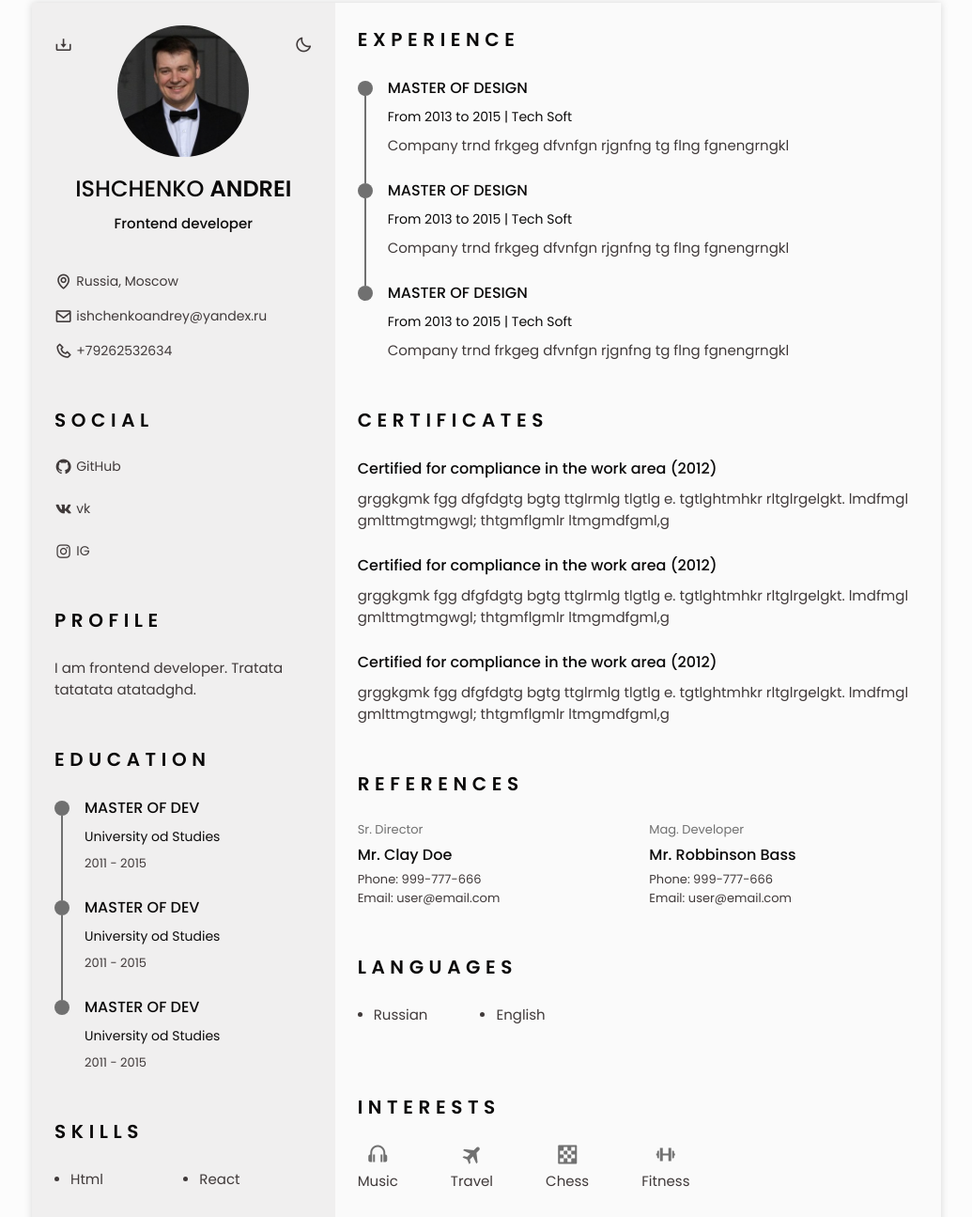
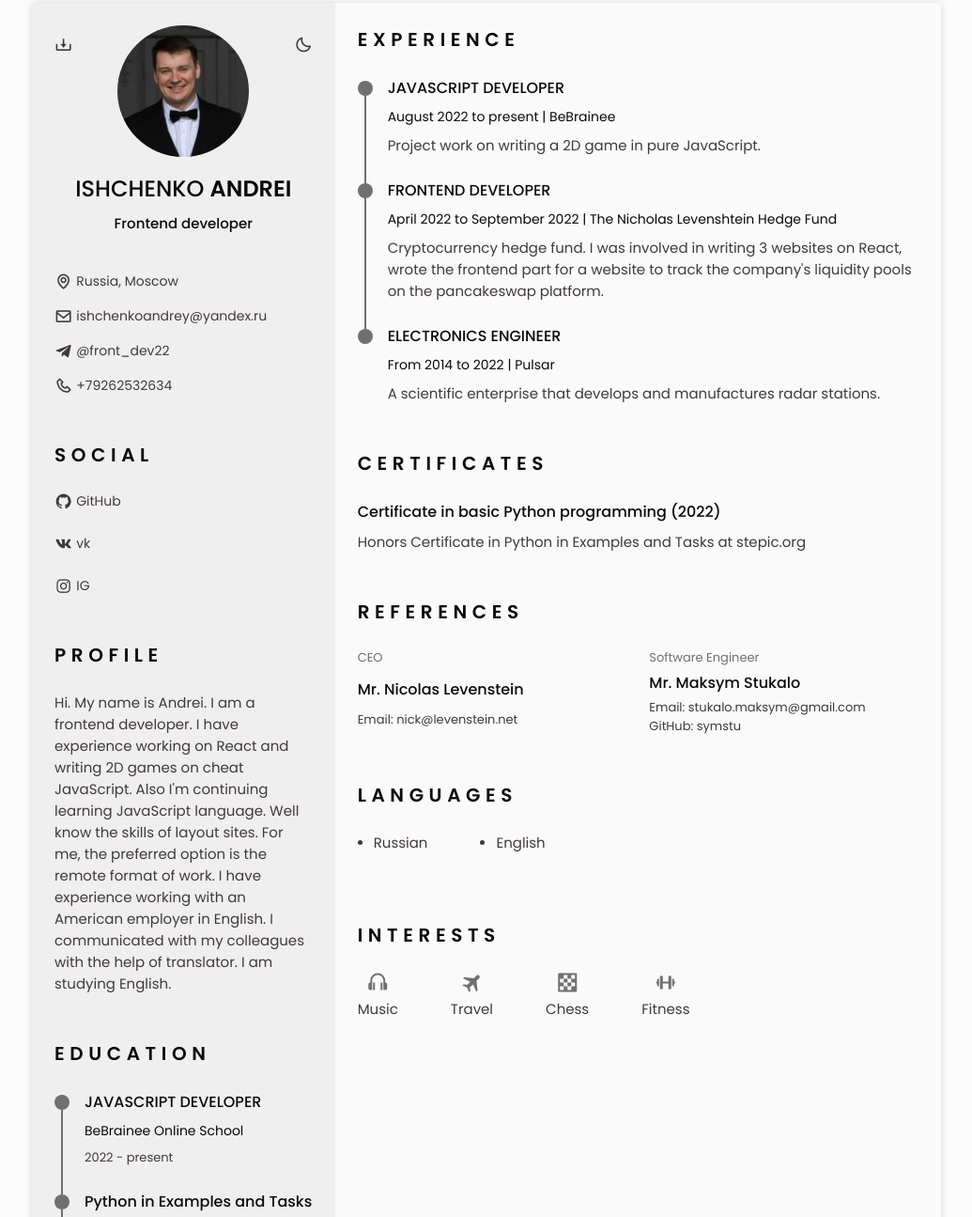
Before and after one commit to AndreyDev22/cv, a plain HTML site: page index.html in a window 1280 px wide. Shown: the part 45-1340 px from the top of the page at 94% size, without its empty margins (122-1157 px from the left). Drawn offline with nearby package versions, Linux system fonts and the light colour scheme.

Commit message:
update info

```diff
--- a/index.html
+++ b/index.html
@@ -70,7 +70,7 @@
                             <h3 class="home__profession">Frontend developer</h3>
 
                             <div>
-                                <a download="" href="assets/pdf/IshchenkoAndrey.pdf" class="home__button-movil">Download</a>
+                                <a download="" href="assets/pdf/IshchenkoAndrey_1.pdf" class="home__button-movil">Download</a>
                             </div>
                         </div>
 
@@ -80,6 +80,9 @@
                             </span>
                             <span class="home__information">
                                 <i class='bx bx-envelope home__icon'></i> ishchenkoandrey@yandex.ru
+                            </span>
+                            <span class="home__information">
+                                <i class='bx bxl-telegram home__icon'></i> @front_dev22
                             </span>
                             <span class="home__information">
                                 <i class='bx bx-phone home__icon'></i> +79262532634
@@ -113,7 +116,15 @@
                 <section class="profile section" id="profile">
                     <h2 class="section-title">Profile</h2>
                     <p class="profile__description">
-                        I am frontend developer. Tratata tatatata atatadghd.
+                        Hi. My name is Andrei. I am a frontend developer.
+                        I have experience working on React and writing
+                        2D games on cheat JavaScript. Also I'm continuing
+                        learning JavaScript language.
+                        Well know the skills of layout sites.
+                        For me, the preferred option is the remote format of work.
+                        I have experience working with an American employer
+                        in English. I communicated with my colleagues with
+                        the help of translator. I am studying English.
                     </p>
                 </section>
 
@@ -127,9 +138,9 @@
                                 <span class="education__line"></span>
                             </div>
                             <div class="education__data bd-grid">
-                                <h3 class="education__title">MASTER OF DEV</h3>
-                                <span class="education__studies">University od Studies</span>
-                                <span class="education__year">2011 - 2015</span>
+                                <h3 class="education__title">JAVASCRIPT DEVELOPER</h3>
+                                <span class="education__studies">BeBrainee Online School</span>
+                                <span class="education__year">2022 - present</span>
                             </div>
                         </div>
 
@@ -139,9 +150,9 @@
                                 <span class="education__line"></span>
                             </div>
                             <div class="education__data bd-grid">
-                                <h3 class="education__title">MASTER OF DEV</h3>
-                                <span class="education__studies">University od Studies</span>
-                                <span class="education__year">2011 - 2015</span>
+                                <h3 class="education__title">Python in Examples and Tasks</h3>
+                                <span class="education__studies">Stepic.org</span>
+                                <span class="education__year">2022</span>
                             </div>
                         </div>
 
@@ -151,8 +162,8 @@
                                 <!-- <span class="education__line"></span> -->
                             </div>
                             <div class="education__data bd-grid">
-                                <h3 class="education__title">MASTER OF DEV</h3>
-                                <span class="education__studies">University od Studies</span>
+                                <h3 class="education__title">ELECTRONICS ENGINEER</h3>
+                                <span class="education__studies">Moscow Power Engineering Institute</span>
                                 <span class="education__year">2011 - 2015</span>
                             </div>
                         </div>
@@ -182,7 +193,7 @@
                                 <span class="skills__circle"></span> Git
                             </li>
                             <li class="skills__name">
-                                <span class="skills__circle"></span> NextJS
+                                <span class="skills__circle"></span> Canvas
                             </li>
                         </ul>
                     </div>
@@ -198,9 +209,9 @@
                                 <span class="experience__line"></span>
                             </div>
                             <div class="experience__data bd-grid">
-                                <h3 class="experience__title">MASTER OF DESIGN</h3>
-                                <span class="experience__company">From 2013 to 2015 | Tech Soft</span>
-                                <p class="experience__description">Company trnd frkgeg dfvnfgn rjgnfng tg flng fgnengrngkl</p>
+                                <h3 class="experience__title">JAVASCRIPT DEVELOPER</h3>
+                                <span class="experience__company">August 2022 to present | BeBrainee</span>
+                                <p class="experience__description">Project work on writing a 2D game in pure JavaScript.</p>
                             </div>
                         </div>
 
@@ -210,9 +221,9 @@
                                 <span class="experience__line"></span>
                             </div>
                             <div class="experience__data bd-grid">
-                                <h3 class="experience__title">MASTER OF DESIGN</h3>
-                                <span class="experience__company">From 2013 to 2015 | Tech Soft</span>
-                                <p class="experience__description">Company trnd frkgeg dfvnfgn rjgnfng tg flng fgnengrngkl</p>
+                                <h3 class="experience__title">FRONTEND DEVELOPER</h3>
+                                <span class="experience__company">April 2022 to September 2022 | The Nicholas Levenshtein Hedge Fund</span>
+                                <p class="experience__description">Cryptocurrency hedge fund. I was involved in writing 3 websites on React, wrote the frontend part for a website to track the company's liquidity pools on the pancakeswap platform.</p>
                             </div>
                         </div>
 
@@ -222,9 +233,9 @@
                                 <!-- <span class="experience__line"></span> -->
                             </div>
                             <div class="experience__data bd-grid">
-                                <h3 class="experience__title">MASTER OF DESIGN</h3>
-                                <span class="experience__company">From 2013 to 2015 | Tech Soft</span>
-                                <p class="experience__description">Company trnd frkgeg dfvnfgn rjgnfng tg flng fgnengrngkl</p>
+                                <h3 class="experience__title">ELECTRONICS ENGINEER</h3>
+                                <span class="experience__company">From 2014 to 2022 | Pulsar</span>
+                                <p class="experience__description">A scientific enterprise that develops and manufactures radar stations.</p>
                             </div>
                         </div>
                     </div>
@@ -234,18 +245,8 @@
                     <h2 class="section-title">Certificates</h2>
                     <div class="certificate__container bd-grid">
                         <div class="certificate__content">
-                            <h3 class="certificate__title">Certified for compliance in the work area (2012)</h3>
-                            <p class="certificate__description">grggkgmk fgg dfgfdgtg bgtg ttglrmlg tlgtlg e. tgtlghtmhkr rltglrgelgkt. lmdfmgl gmlttmgtmgwgl;  thtgmflgmlr ltmgmdfgml,g</p>
-                        </div>
-
-                        <div class="certificate__content">
-                            <h3 class="certificate__title">Certified for compliance in the work area (2012)</h3>
-                            <p class="certificate__description">grggkgmk fgg dfgfdgtg bgtg ttglrmlg tlgtlg e. tgtlghtmhkr rltglrgelgkt. lmdfmgl gmlttmgtmgwgl;  thtgmflgmlr ltmgmdfgml,g</p>
-                        </div>
-
-                        <div class="certificate__content">
-                            <h3 class="certificate__title">Certified for compliance in the work area (2012)</h3>
-                            <p class="certificate__description">grggkgmk fgg dfgfdgtg bgtg ttglrmlg tlgtlg e. tgtlghtmhkr rltglrgelgkt. lmdfmgl gmlttmgtmgwgl;  thtgmflgmlr ltmgmdfgml,g</p>
+                            <h3 class="certificate__title">Certificate in basic Python programming (2022)</h3>
+                            <p class="certificate__description">Honors Certificate in Python in Examples and Tasks at stepic.org</p>
                         </div>
                     </div>
                 </section>
@@ -254,20 +255,21 @@
                     <h2 class="section-title">References</h2>
                     <div class="references__container bd-grid">
                         <div class="references__content bd-grid">
-                            <span class="references__subtitle">Sr. Director</span>
-                            <h3 class="references__title">Mr. Clay Doe</h3>
+                            <span class="references__subtitle">CEO</span>
+                            <h3 class="references__title">Mr. Nicolas Levenstein</h3>
                             <ul class="references__contact">
-                                <li>Phone: 999-777-666</li>
-                                <li>Email: user@email.com</li>
+                                <!-- <li>Phone: 999-777-666</li> -->
+                                <li>Email: nick@levenstein.net</li>
                             </ul>
                         </div>
 
                         <div class="references__content bd-grid">
-                            <span class="references__subtitle">Mag. Developer</span>
-                            <h3 class="references__title">Mr. Robbinson Bass</h3>
+                            <span class="references__subtitle">Software Engineer</span>
+                            <h3 class="references__title">Mr. Maksym Stukalo</h3>
                             <ul class="references__contact">
-                                <li>Phone: 999-777-666</li>
-                                <li>Email: user@email.com</li>
+                                <!-- <li>Phone: 999-777-666</li> -->
+                                <li>Email: stukalo.maksym@gmail.com</li>
+                                <li>GitHub: symstu</li>
                             </ul>
                         </div>
                     </div>
```
